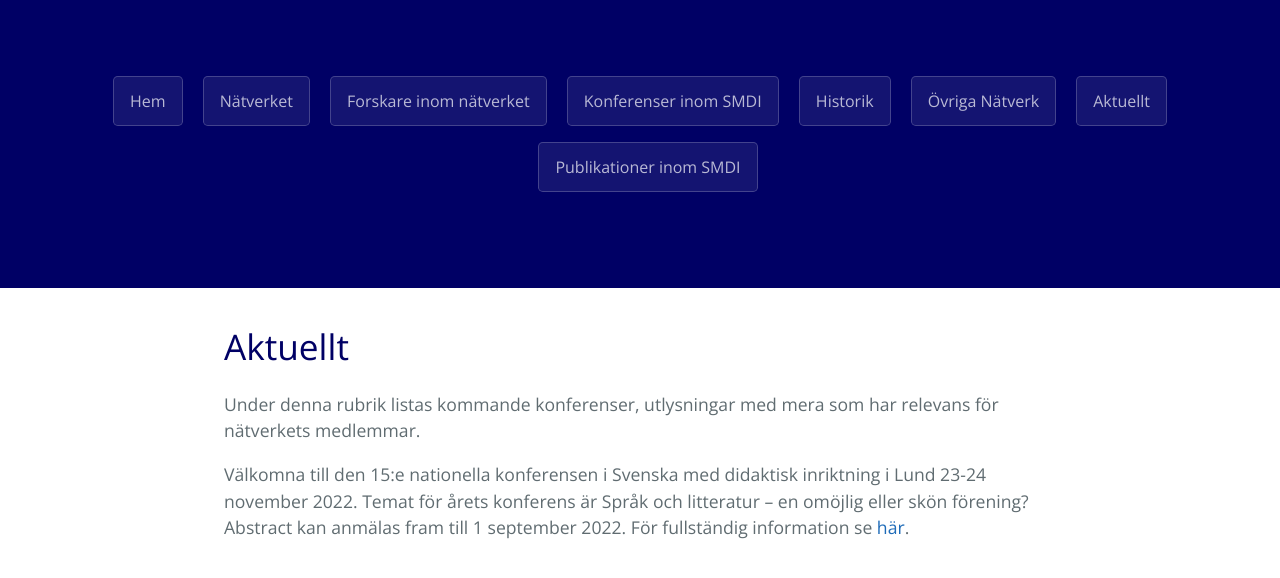
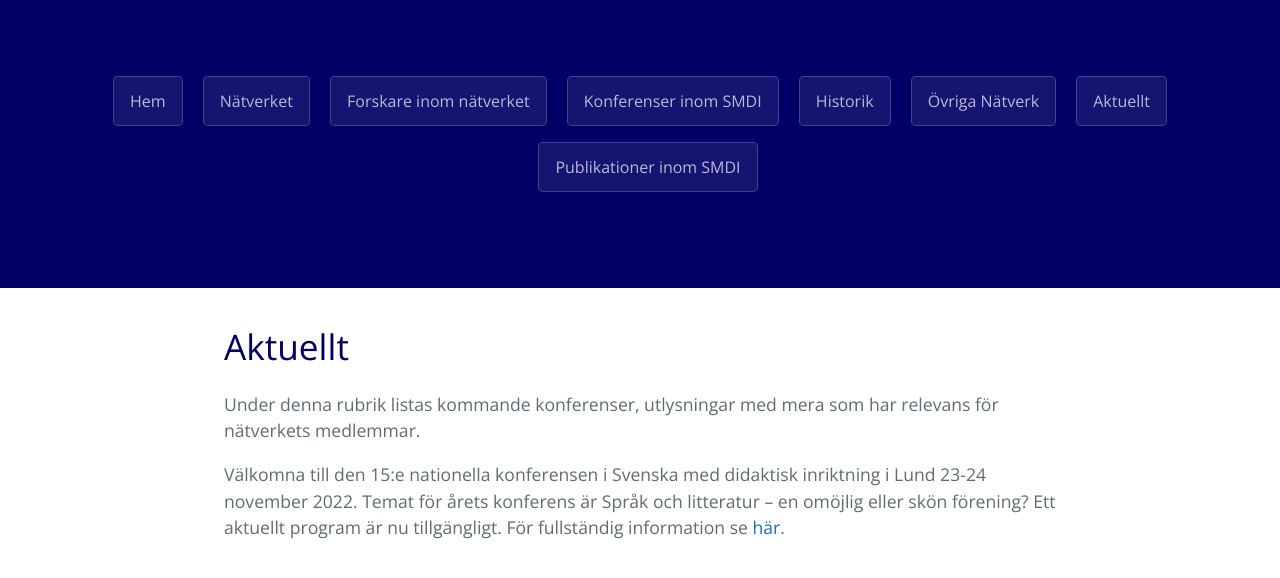
Before and after one commit to smdihemsida/smdihemsida.github.io, a Jekyll site: the page built from aktuellt.md, in a window 1280 px wide, cut to the strip 234-812 px from the top of the page. Built offline with Jekyll 4.4.1, drawn with Linux system fonts in a browser that asks for light colours; our own code applies the rules of GitHub Pages for plain Markdown files.

Commit message:
Update aktuellt.md

```diff
--- a/aktuellt.md
+++ b/aktuellt.md
@@ -6,4 +6,4 @@ layout: pages
 
 Under denna rubrik listas kommande konferenser, utlysningar med mera som har relevans för nätverkets medlemmar.
 
-Välkomna till den 15:e nationella konferensen i Svenska med didaktisk inriktning i Lund 23-24 november 2022. Temat för årets konferens är Språk och litteratur – en omöjlig eller skön förening? Abstract kan anmälas fram till 1 september 2022. För fullständig information se [här](https://sv-se.invajo.com/event/smdikonferens/smdikonferens).
+Välkomna till den 15:e nationella konferensen i Svenska med didaktisk inriktning i Lund 23-24 november 2022. Temat för årets konferens är Språk och litteratur – en omöjlig eller skön förening? Ett aktuellt program är nu tillgängligt. För fullständig information se [här](https://sv-se.invajo.com/event/smdikonferens/smdikonferens).
```
